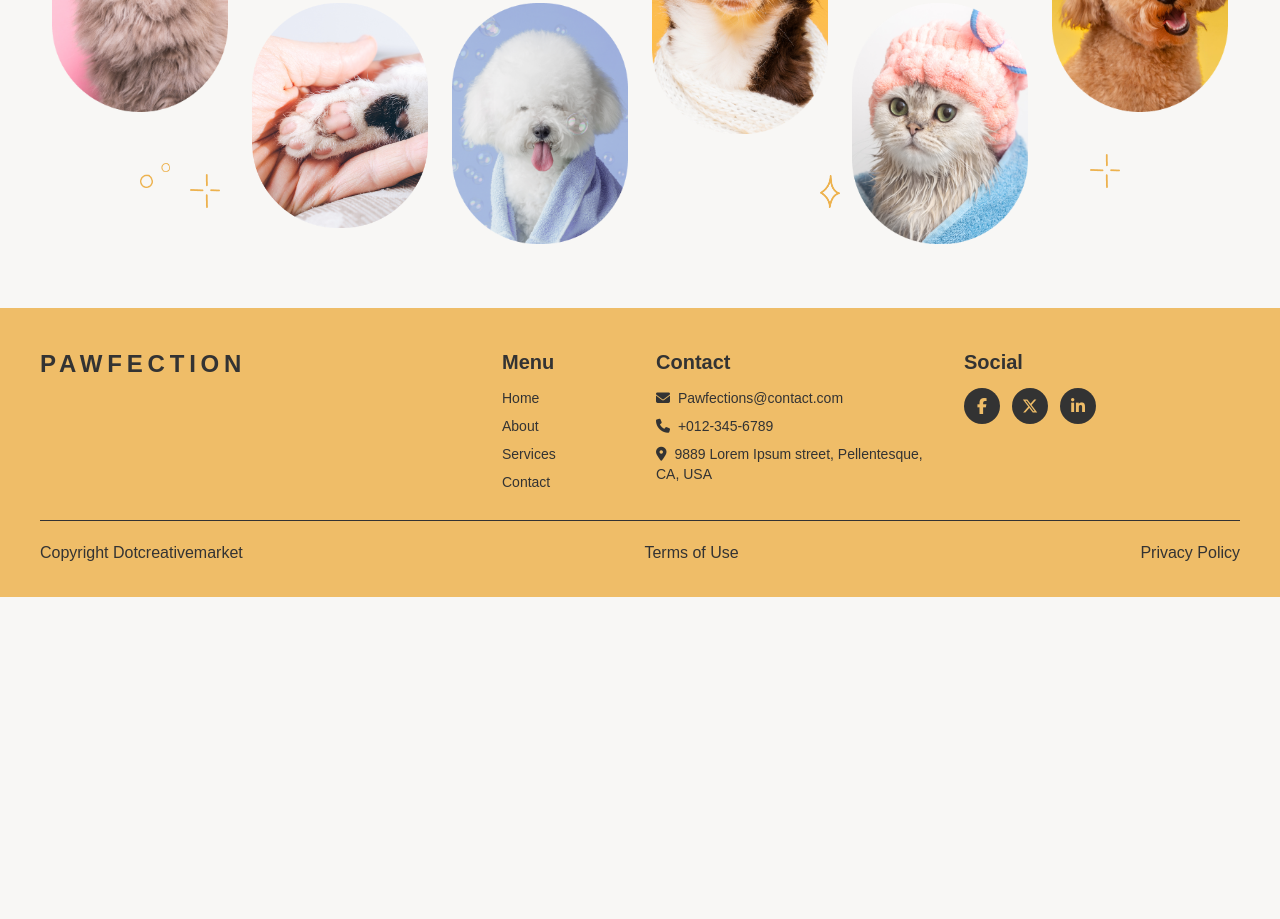
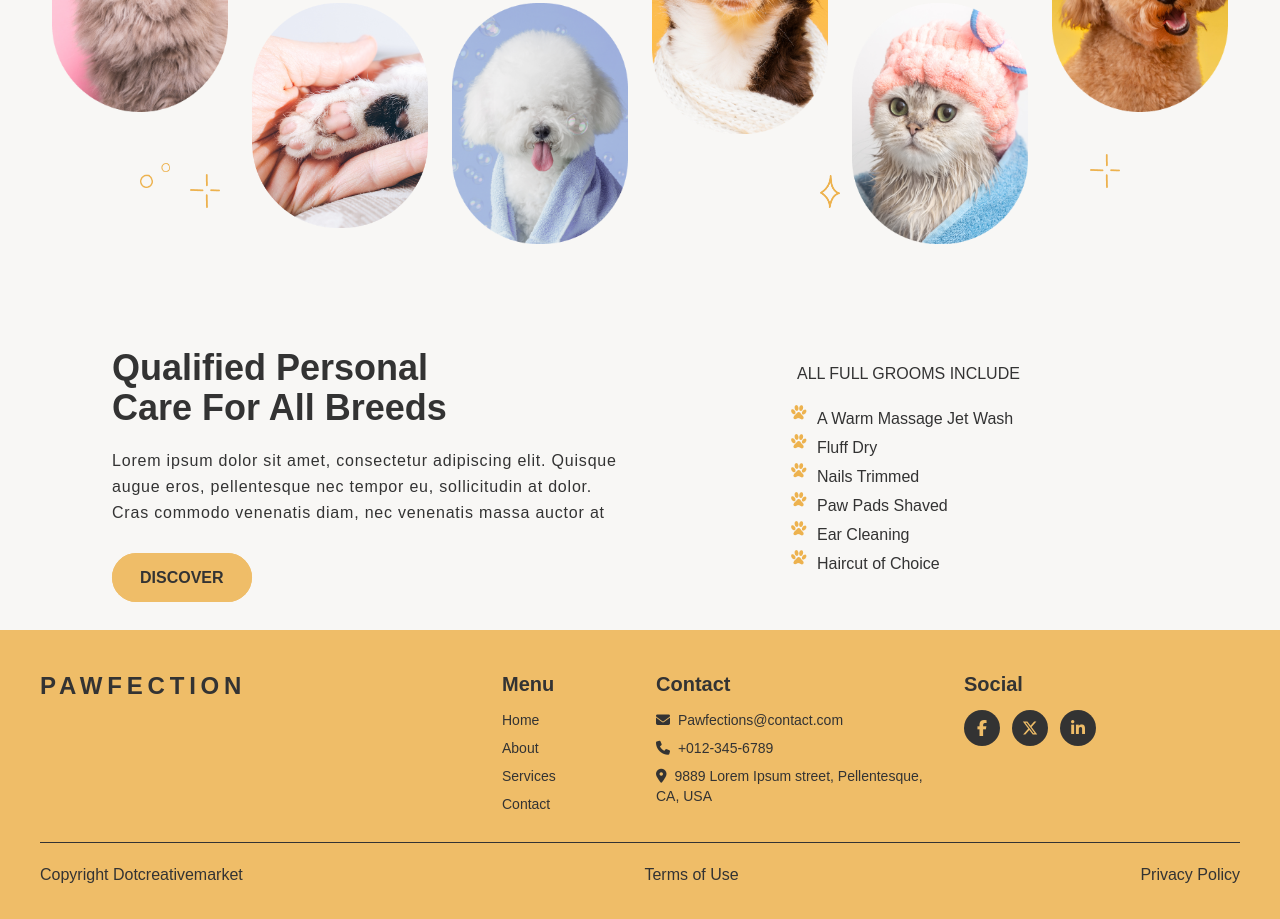
Before and after one commit to sahileclerx/pawfection, a website: page index.html in a window 1280 px wide. Shown: the part 1947-2866 px from the top of the page. Before the commit the page ends 2544 px from the top, so only its background shows below. Drawn offline with Linux system fonts and the light colour scheme.

Commit message:
Features section Completed

```diff
--- a/index.html
+++ b/index.html
@@ -97,6 +97,28 @@
                 <img src="assets/images/circles.png" alt="" class="absolute top-[80px] right-[120px] max-w-[40px]">
             </div>
         </section>
+
+        <!-- Features  Section -->
+        <section class="p-3 py-10 grid grid-cols-8 gap-10 max-w-[1080px] mx-auto items-center justify-between">
+            <div class="col-span-8 md:col-span-4">
+                <h2 class="text-4xl font-bold capitalize">Qualified personal<br/> care for all breeds</h2>
+                <p class="tracking-wider leading-relaxed my-5 pb-5">Lorem ipsum dolor sit amet, consectetur adipiscing elit. Quisque augue eros, pellentesque nec tempor eu, sollicitudin at dolor. Cras commodo venenatis diam, nec venenatis massa auctor at</p>
+                <a href="#" class="bg-primary rounded-full uppercase px-6 py-3 border-4 border-primary font-semibold hover:bg-dark hover:text-primary transition-all">discover</a>
+            </div>
+            <div class="col-span-8 md:col-span-1"></div>
+            <div class="col-span-8 md:col-span-2">
+                <h6 class="fw-normal uppercase mb-4">ALL FULL GROOMS INCLUDE</h6>
+                <ul class="list-image-[url('../images/bullet.png')] ml-5">
+                    <li>A Warm Massage Jet Wash</li>
+                    <li>Fluff Dry</li>
+                    <li>Nails Trimmed</li>
+                    <li>Paw Pads Shaved</li>
+                    <li>Ear Cleaning</li>
+                    <li>Haircut of Choice</li>
+                </ul>
+            </div>
+        </section>
+
     </main>
 
     <footer class="bg-primary p-3 pt-10">
```
Also changed, not shown: assets/css/style.css.
